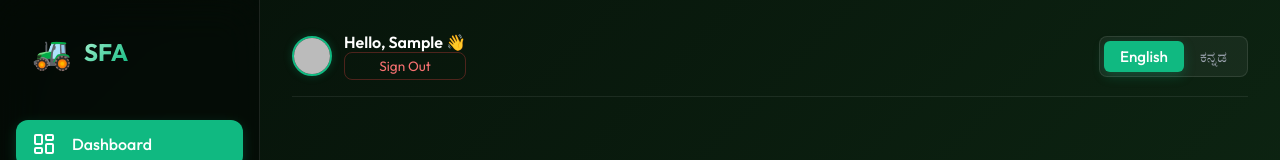
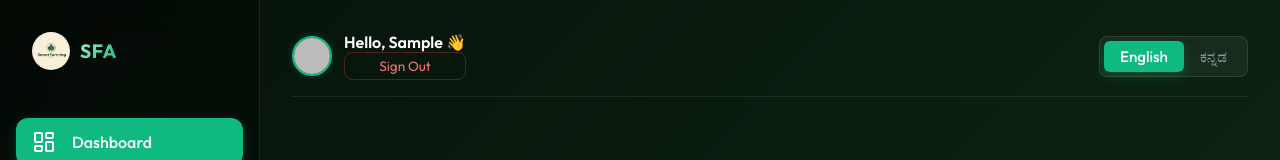
Before and after one commit to Jeevan0714/Smart-Farming-Assistant, a React (Vite) app: page /dashboard in a window 1280 px wide. Shown: the top 160 px of the page. Built offline with nearby package versions, Linux system fonts and the light colour scheme; no server answers; the database is empty; sample sign-in values are in the browser's storage.

Commit message:
feat: replace favicon with PNG logo and update site metadata and URLs

```diff
--- a/index.html
+++ b/index.html
@@ -2,7 +2,7 @@
 <html lang="en">
   <head>
     <meta charset="UTF-8" />
-    <link rel="icon" type="image/svg+xml" href="/favicon.svg" />
+    <link rel="icon" type="image/png" href="/logo.png" />
     <meta name="viewport" content="width=device-width, initial-scale=1.0, maximum-scale=5.0" />
     <meta name="theme-color" content="#09140e" />
     <meta name="mobile-web-app-capable" content="yes" />
@@ -18,21 +18,21 @@
     <meta name="description" content="AI-powered smart farming assistant for precision agriculture. Grounded in FAO-56 and ICAR datasets for real-time soil moisture monitoring, crop growth tracking, weather advisory, and AI plant disease diagnosis." />
     <meta name="keywords" content="smart farming, agriculture AI, crop management, FAO-56 irrigation, ICAR crop advice, plant disease diagnosis, soil moisture monitoring, precision farming, Kannada agriculture app" />
     <meta name="author" content="Smart Farming Assistant Team" />
-    <link rel="canonical" href="https://smart-farming-assistant.netlify.app/" />
+    <link rel="canonical" href="https://smartfarmingassistant.netlify.app/" />
 
     <!-- Open Graph / Facebook / WhatsApp -->
     <meta property="og:type" content="website" />
-    <meta property="og:url" content="https://smart-farming-assistant.netlify.app/" />
+    <meta property="og:url" content="https://smartfarmingassistant.netlify.app/" />
     <meta property="og:title" content="Smart Farming Assistant - AI Precision Agriculture & Crop Advisor" />
     <meta property="og:description" content="Track crop growth stages, soil moisture, and diagnose plant diseases with AI. Grounded in FAO-56 & ICAR agricultural guidelines." />
-    <meta property="og:image" content="https://smart-farming-assistant.netlify.app/favicon.svg" />
+    <meta property="og:image" content="https://smartfarmingassistant.netlify.app/logo.png" />
 
     <!-- Twitter -->
     <meta property="twitter:card" content="summary_large_image" />
-    <meta property="twitter:url" content="https://smart-farming-assistant.netlify.app/" />
+    <meta property="twitter:url" content="https://smartfarmingassistant.netlify.app/" />
     <meta property="twitter:title" content="Smart Farming Assistant - AI Precision Agriculture & Crop Advisor" />
     <meta property="twitter:description" content="Track crop growth stages, soil moisture, and diagnose plant diseases with AI. Grounded in FAO-56 & ICAR agricultural guidelines." />
-    <meta property="twitter:image" content="https://smart-farming-assistant.netlify.app/favicon.svg" />
+    <meta property="twitter:image" content="https://smartfarmingassistant.netlify.app/logo.png" />
 
     <!-- Schema.org Structured Data (JSON-LD) for Rich Google Snippets -->
     <script type="application/ld+json">
--- a/src/components/layout/Navigation.jsx
+++ b/src/components/layout/Navigation.jsx
@@ -14,9 +14,9 @@ const Navigation = () => {
 
   return (
     <nav className="app-navigation">
-      <div className="nav-brand">
-        <span className="brand-emoji">🚜</span>
-        <span className="brand-text">SFA</span>
+      <div className="nav-brand" style={{ display: 'flex', alignItems: 'center', gap: '10px' }}>
+        <img src="/logo.png" alt="Smart Farming Assistant Logo" style={{ width: '38px', height: '38px', borderRadius: '50%', objectFit: 'cover' }} />
+        <span className="brand-text" style={{ fontSize: '1.2rem', fontWeight: '800', letterSpacing: '0.5px' }}>SFA</span>
       </div>
       <div className="nav-links">
         {navItems.map((item) => (
```
Also changed, not shown: public/logo.png (added), 1 other file (tests, documents, lock files or other folders).
